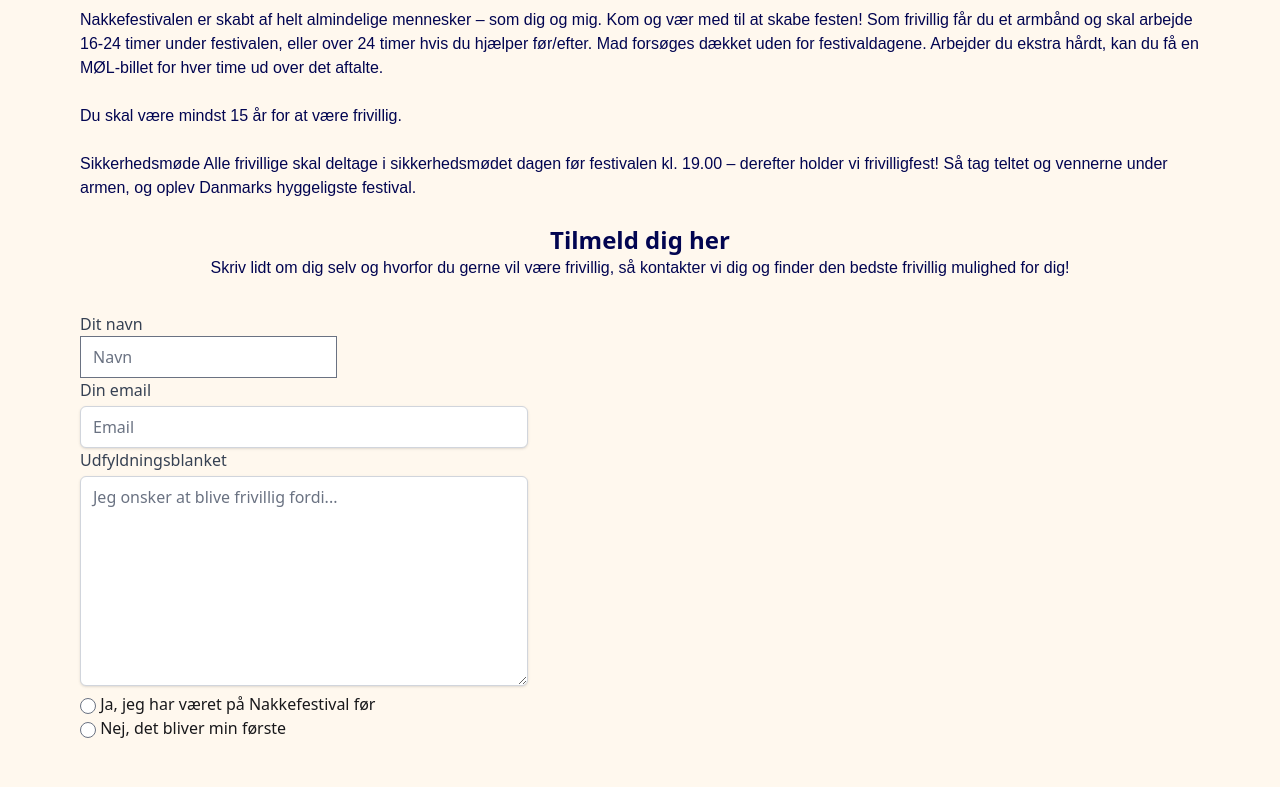
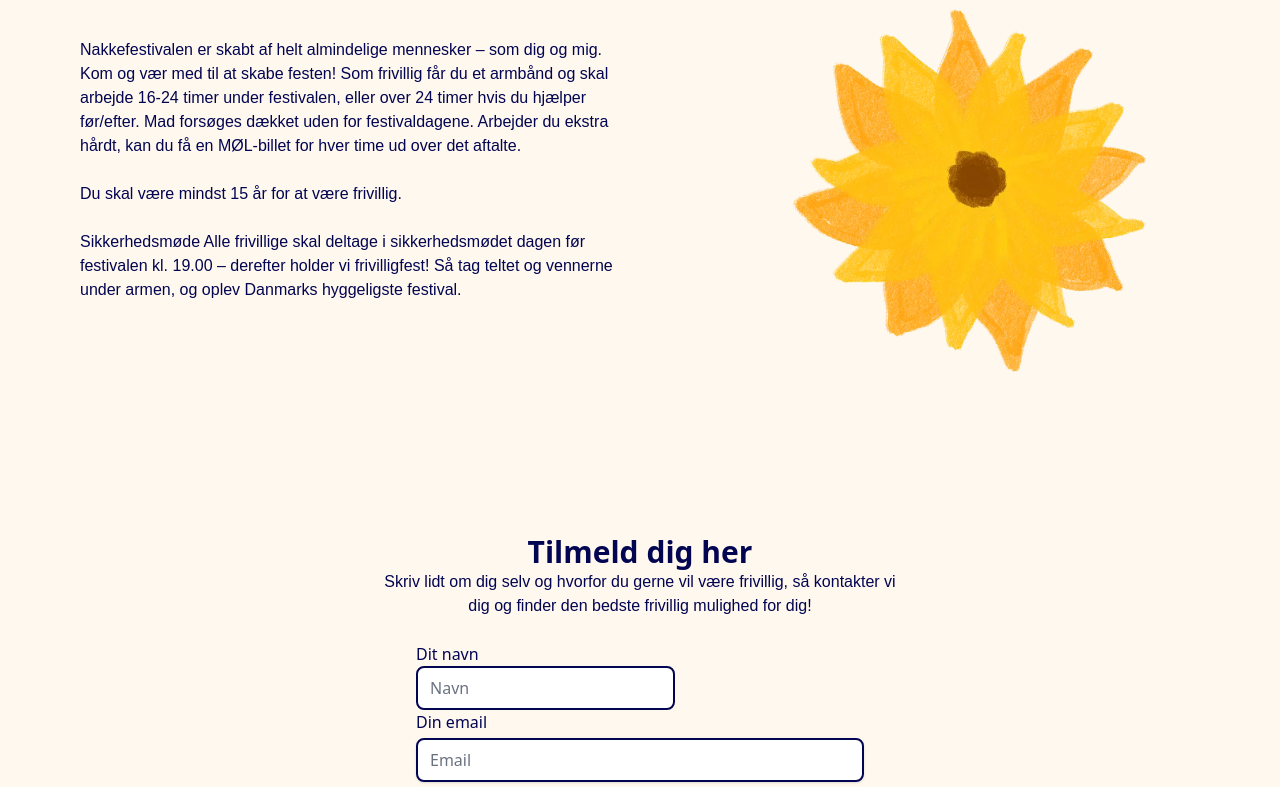
Before and after one commit to Sabinkarenn/eksamen_nakkefestival, an Astro site: page /blivfrivillig in a window 1280 px wide. Shown: the part 180-967 px from the top of the page. Built offline with nearby package versions, Linux system fonts and the light colour scheme; Astro itself is replaced by a stand-in of ours; a web font is replaced by a local one.

Commit message:
frivilig

```diff
--- a/src/components/Form.astro
+++ b/src/components/Form.astro
@@ -2,28 +2,25 @@
 import MainLayout from "../layouts/MainLayout.astro";
 ---
 
-<section class="">
-  <div class="py-12">
-    <h1 class="text-4xl">Bliv frivillig</h1>
-    <p>
-      Nakkefestivalen er skabt af helt almindelige mennesker – som dig og mig. Kom og vær med til at skabe festen! Som frivillig får du et armbånd og skal arbejde 16-24 timer under festivalen, eller
-      over 24 timer hvis du hjælper før/efter. Mad forsøges dækket uden for festivaldagene. Arbejder du ekstra hårdt, kan du få en MØL-billet for hver time ud over det aftalte.
+<section class="flex items-center justify-center min-h-screen">
+  <div class="">
+    <h2 class="text-center">Tilmeld dig her</h2>
+    <p class="text-center w-[60ch]">
+      Skriv lidt om dig selv og hvorfor du gerne vil være frivillig, så
+      kontakter vi dig og finder den bedste frivillig mulighed for dig!
     </p>
-    <p>Du skal være mindst 15 år for at være frivillig.</p>
-    <p>
-      Sikkerhedsmøde Alle frivillige skal deltage i sikkerhedsmødet dagen før festivalen kl. 19.00 – derefter holder vi frivilligfest! Så tag teltet og vennerne under armen, og oplev Danmarks
-      hyggeligste festival.
-    </p>
-    <h2 class="text-2xl font-bold text-center">Tilmeld dig her</h2>
-    <p class="text-center">Skriv lidt om dig selv og hvorfor du gerne vil være frivillig, så kontakter vi dig og finder den bedste frivillig mulighed for dig!</p>
-    <div class="mt-8 max-w-md">
-      <div class="">
+    <div class="max-w-md mx-auto">
+      <div class="formstart">
         <!-- navn sektion start -->
         <section class="">
           <div class="">
             <label class="">
-              <span class="text-gray-700">Dit navn</span><br />
-              <input type="text" class="" placeholder="Navn" />
+              <span class="">Dit navn</span><br />
+              <input
+                type="text"
+                class="border-2 border-darkblue rounded-lg"
+                placeholder="Navn"
+              />
             </label>
           </div>
         </section>
@@ -33,8 +30,12 @@
         <section>
           <div>
             <label class="">
-              <span class="text-gray-700">Din email</span><br />
-              <input type="email" class="mt-1 w-full rounded-md border-gray-300 shadow-sm focus:border-indigo-300 focus:ring focus:ring-indigo-200 focus:ring-opacity-50" placeholder="Email" />
+              <span class="">Din email</span><br />
+              <input
+                type="email"
+                class="mt-1 w-full rounded-lg border-2 border-darkblue shadow-sm focus:border-indigo-300 focus:ring focus:ring-indigo-200 focus:ring-opacity-50"
+                placeholder="Email"
+              />
             </label>
           </div>
         </section>
@@ -44,9 +45,9 @@
         <section>
           <div>
             <label class="">
-              <span class="text-gray-700">Udfyldningsblanket</span><br />
+              <span class="">Udfyldningsblanket</span><br />
               <textarea
-                class="mt-1 w-full rounded-md border-gray-300 shadow-sm focus:border-indigo-300 focus:ring focus:ring-indigo-200 focus:ring-opacity-50"
+                class="mt-1 w-full rounded-lg border-2 border-darkblue shadow-sm focus:border-indigo-300 focus:ring focus:ring-indigo-200 focus:ring-opacity-50"
                 placeholder="Jeg onsker at blive frivillig fordi..."
                 rows="8"></textarea>
             </label>
@@ -57,9 +58,13 @@
         <!-- har du været på nakke før start -->
         <form>
           <input type="radio" id="html" name="fav_language" value="HTML" />
-          <label for="html">Ja, jeg har været på Nakkefestival før</label><br />
+          <label for="html" class="text-darkblue"
+            >Ja, jeg har været på Nakkefestival før</label
+          ><br />
           <input type="radio" id="css" name="fav_language" value="CSS" />
-          <label for="css">Nej, det bliver min første</label><br />
+          <label for="css" class="text-darkblue"
+            >Nej, det bliver min første</label
+          ><br />
         </form>
         <!-- har du været på nakke før slut -->
       </div>
--- a/src/pages/blivfrivillig.astro
+++ b/src/pages/blivfrivillig.astro
@@ -8,5 +8,33 @@
 ---
 
 <MainLayout title="">
-  <Form />
+  <section class="mx-auto">
+    <h1 class="text-center">Bliv frivillig</h1>
+    <div class="grid grid-cols-1 md:grid-cols-2 items-center gap-6">
+      <!-- Tekst-kolonne -->
+      <div>
+        <p>
+          Nakkefestivalen er skabt af helt almindelige mennesker – som dig og
+          mig. Kom og vær med til at skabe festen! Som frivillig får du et
+          armbånd og skal arbejde 16-24 timer under festivalen, eller over 24
+          timer hvis du hjælper før/efter. Mad forsøges dækket uden for
+          festivaldagene. Arbejder du ekstra hårdt, kan du få en MØL-billet for
+          hver time ud over det aftalte.
+        </p>
+        <p>Du skal være mindst 15 år for at være frivillig.</p>
+        <p>
+          Sikkerhedsmøde Alle frivillige skal deltage i sikkerhedsmødet dagen
+          før festivalen kl. 19.00 – derefter holder vi frivilligfest! Så tag
+          teltet og vennerne under armen, og oplev Danmarks hyggeligste
+          festival.
+        </p>
+      </div>
+
+      <!-- Solsikke-billede -->
+      <div class="flex justify-center md:justify-end">
+        <img src="solsikke.webp" alt="solsikke" class="max-w-md h-auto" />
+      </div>
+    </div>
+    <Form />
+  </section>
 </MainLayout>
--- a/src/styles/tailwind.css
+++ b/src/styles/tailwind.css
@@ -139,7 +139,9 @@
   font-style: normal;
 }
 
-
+span{
+  @apply text-darkblue
+}
 }
 
 /* Tomme layers – du kan fjerne disse hvis du ikke bruger dem */
```
Also changed, not shown: public/solsikke.webp (added).
